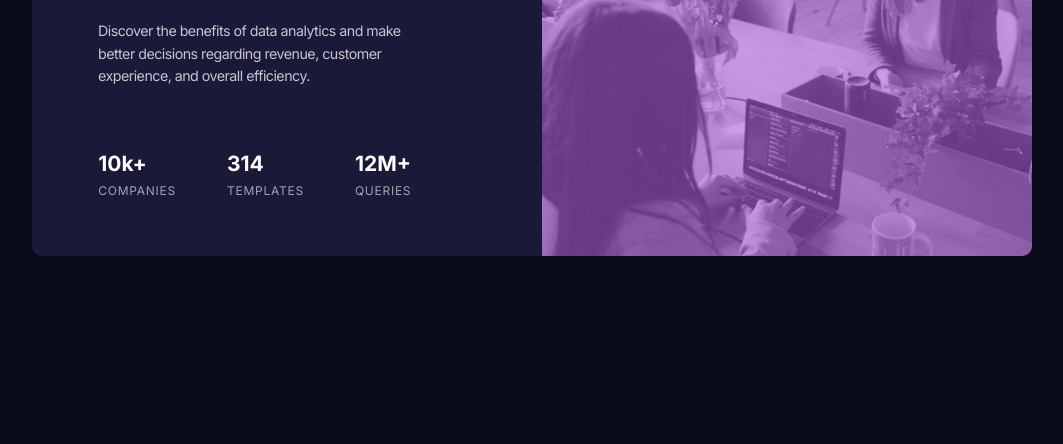
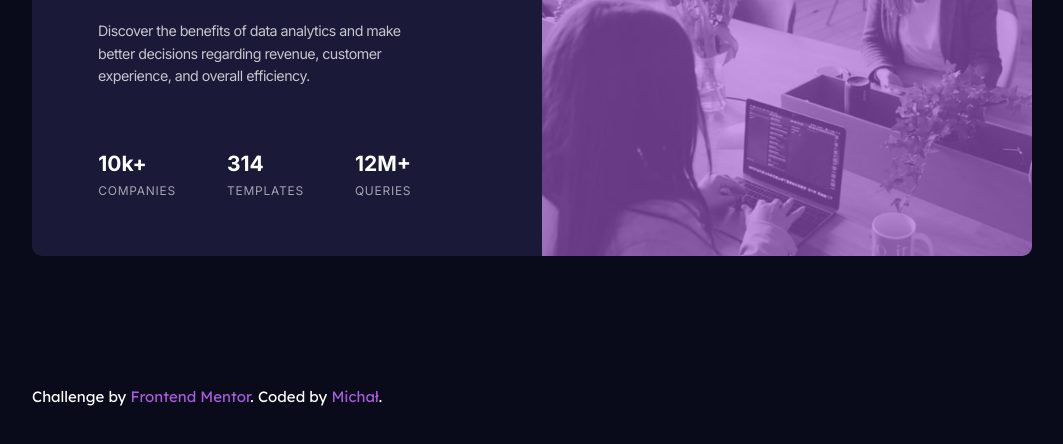
Before and after one commit to micSlusarczyk/stats-preview, a plain HTML site: page index.html in a window 1280 px wide. Shown: the part 344-788 px from the top of the page, without its empty margins (108-1171 px from the left). Drawn offline with Linux system fonts and the light colour scheme.

Commit message:
add footer

```diff
--- a/index.html
+++ b/index.html
@@ -28,9 +28,9 @@
   </div>
 </div>
 
-  <!-- <div class="attribution">
+  <div class="attribution">
     Challenge by <a href="https://www.frontendmentor.io?ref=challenge" target="_blank">Frontend Mentor</a>.
-    Coded by <a href="#">Your Name Here</a>. -->
+    Coded by <a href="https://github.com/micSlusarczyk">Michał</a>.
   </div>
 </body>
 </html>
--- a/style.css
+++ b/style.css
@@ -18,6 +18,11 @@ body {
     align-items: center;
     height: 100vh;
     background-color: hsl(233, 47%, 7%);
+}
+
+a{
+    text-decoration: none;
+    color:hsl(277, 64%, 61%);
 }
 
 .card {
@@ -112,6 +117,12 @@ body {
     border-radius: 0 10px 10px 0;
 }
 
+.attribution{
+    position: absolute;
+    color:hsl(0, 0%, 100%);
+    bottom:50px;
+}
+
 @media (max-width:768px){
     .card{
         flex-direction: column-reverse;
```
